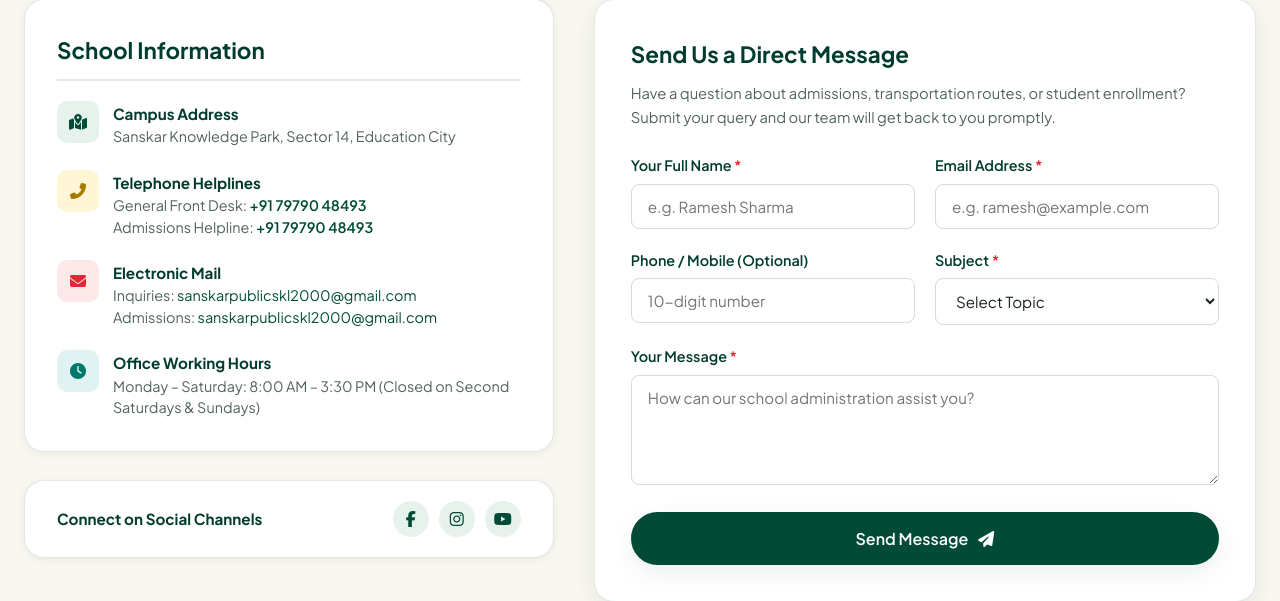
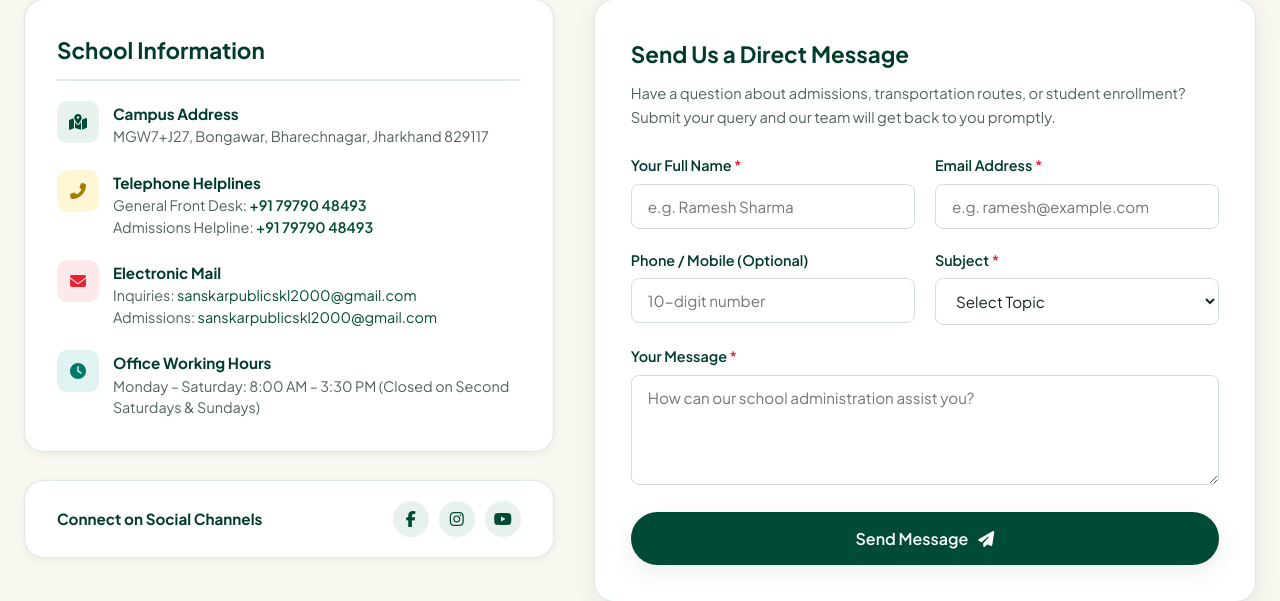
Before and after one commit to Divyanshu-hehe/sanskar-public-school, a Flask app: page /contact in a window 1280 px wide. Shown: the part 487-1088 px from the top of the page. Run offline with Flask 3, Linux system fonts and the light colour scheme; data comes from the database, SQL or seed files in the repository; some libraries are stand-ins or nearby versions.

Commit message:
fix: update school address to MGW7+J27, Bongawar, Bharechnagar, Jharkhand 829117

```diff
--- a/app.py
+++ b/app.py
@@ -55,7 +55,7 @@ def create_app(config_class=Config):
             'school_tagline': settings_dict.get('school_tagline', 'Nurturing Knowledge. Building Character.'),
             'school_phone': settings_dict.get('school_phone', '+91 79790 48493'),
             'school_email': settings_dict.get('school_email', 'sanskarpublicskl2000@gmail.com'),
-            'school_address': settings_dict.get('school_address', 'Sanskar Knowledge Park, Sector 14, Education City'),
+            'school_address': settings_dict.get('school_address', 'MGW7+J27, Bongawar, Bharechnagar, Jharkhand 829117'),
             'admissions_open': settings_dict.get('admissions_open', 'true') == 'true'
         }
 
--- a/config.py
+++ b/config.py
@@ -35,4 +35,4 @@ class Config:
     SCHOOL_TAGLINE = "Nurturing Knowledge. Building Character."
     SCHOOL_PHONE = "+91 79790 48493"
     SCHOOL_EMAIL = "sanskarpublicskl2000@gmail.com"
-    SCHOOL_ADDRESS = "Sanskar Knowledge Park, Sector 14, Education City"
+    SCHOOL_ADDRESS = "MGW7+J27, Bongawar, Bharechnagar, Jharkhand 829117"
--- a/seed.py
+++ b/seed.py
@@ -30,7 +30,7 @@ def seed_database(app):
             ('school_alt_phone', '+91 79790 48493', 'Admissions Helpline'),
             ('school_email', 'sanskarpublicskl2000@gmail.com', 'Primary Contact Email'),
             ('admissions_email', 'sanskarpublicskl2000@gmail.com', 'Admissions Desk Email'),
-            ('school_address', 'Sanskar Knowledge Park, Sector 14, Education City', 'Campus Address'),
+            ('school_address', 'MGW7+J27, Bongawar, Bharechnagar, Jharkhand 829117', 'Campus Address'),
             ('office_hours', 'Monday – Saturday: 8:00 AM – 3:30 PM (Closed on Second Saturdays & Sundays)', 'Office Working Hours'),
             ('affiliation_info', 'Affiliated with Central Board of Secondary Education (CBSE, New Delhi)', 'Board Affiliation'),
             ('admissions_open', 'true', 'Admissions Status (true/false)'),
@@ -42,7 +42,7 @@ def seed_database(app):
             ('facebook_url', 'https://facebook.com/sanskarpublicschool', 'Facebook Page URL'),
             ('instagram_url', 'https://www.instagram.com/sanskarpublicskl1/?hl=en', 'Instagram Page URL'),
             ('youtube_url', 'https://www.youtube.com/@SANSKARPublicschool-en1/shorts', 'YouTube Channel URL'),
-            ('map_embed_url', 'https://www.google.com/maps/embed?pb=!1m18!1m12!1m3!1d112061.22353139363!2d77.2089851!3d28.6324291!2m3!1f0!2f0!3f0!3m2!1i1024!2i768!4f13.1!3m3!1m2!1s0x390cfd37b027f357%3A0x839f0f8622aac7!2sSanskar%20School!5e0!3m2!1sen!2sin!4v1700000000000', 'Google Maps Embed Iframe URL'),
+            ('map_embed_url', 'https://maps.google.com/maps?q=MGW7%2BJ27%2C+Bongawar%2C+Bharechnagar%2C+Jharkhand+829117&output=embed', 'Google Maps Embed Iframe URL'),
             ('ticker_announcement', 'Admissions open for Academic Session 2026-27 from Nursery to Grade XI. Download prospectus online or visit school front desk.', 'Top Notice Ticker Text')
         ]
 
--- a/templates/contact.html
+++ b/templates/contact.html
@@ -147,13 +147,13 @@
     <div style="margin-top:50px;background:var(--white);padding:clamp(16px, 3vw, 24px);border-radius:var(--radius-lg);box-shadow:var(--shadow-sm);border:1px solid var(--border-light);">
       <div style="display:flex;align-items:center;justify-content:space-between;margin-bottom:16px;flex-wrap:wrap;gap:12px;">
         <h4 style="font-size:1.15rem;font-weight:700;color:var(--primary-dark);"><i class="fas fa-map-pin" style="color:var(--red-accent);"></i> Campus Location & Driving Directions</h4>
-        <a href="https://maps.google.com/?q={{ school_name }}" target="_blank" rel="noopener" class="btn btn-outline" style="padding:6px 16px;font-size:0.82rem;">
+        <a href="https://maps.google.com/?q={{ school_address|urlencode }}" target="_blank" rel="noopener" class="btn btn-outline" style="padding:6px 16px;font-size:0.82rem;">
           <i class="fas fa-external-link-alt"></i> Open in Google Maps
         </a>
       </div>
       <div style="border-radius:var(--radius-md);overflow:hidden;height:clamp(250px, 40vw, 380px);border:1px solid var(--border-light);">
         <iframe
-          src="{{ settings.get('map_embed_url', 'https://www.google.com/maps/embed?pb=!1m18!1m12!1m3!1d112061.22353139363!2d77.2089851!3d28.6324291!2m3!1f0!2f0!3f0!3m2!1i1024!2i768!4f13.1!3m3!1m2!1s0x390cfd37b027f357%3A0x839f0f8622aac7!2sSanskar%20School!5e0!3m2!1sen!2sin!4v1700000000000') }}"
+          src="{{ settings.get('map_embed_url', 'https://maps.google.com/maps?q=MGW7%2BJ27%2C+Bongawar%2C+Bharechnagar%2C+Jharkhand+829117&output=embed') }}"
           width="100%"
           height="100%"
           style="border:0;"
```
Also changed, not shown: tests/test_routes.py (+1 -0 lines).
